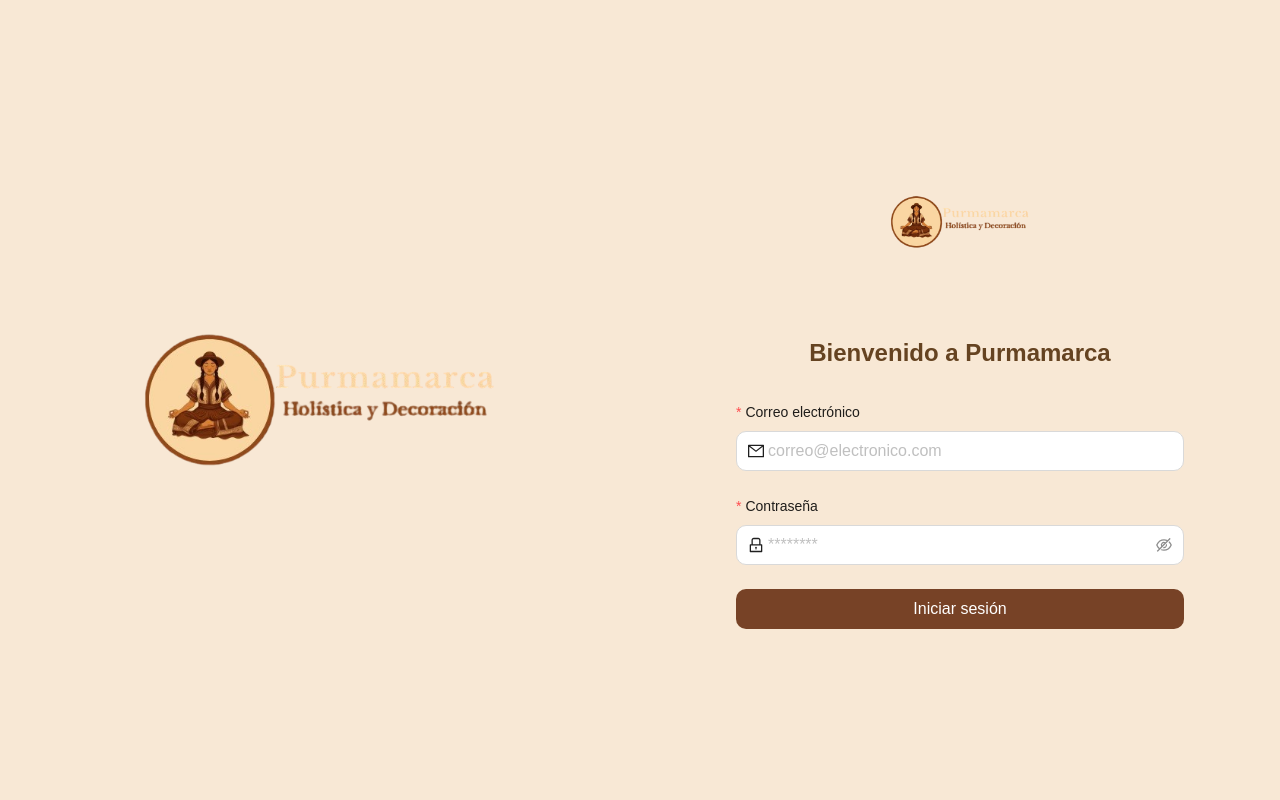
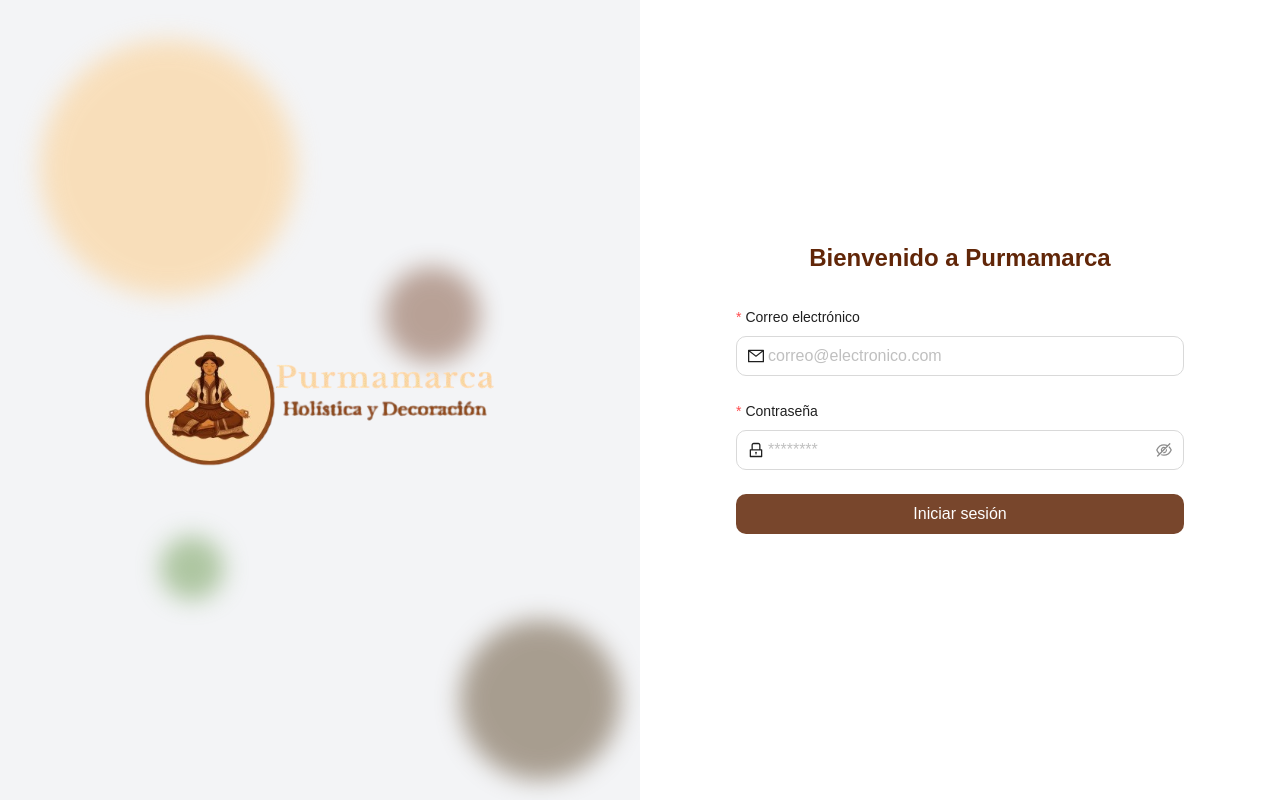
Before and after one commit to nicolasaddamo1/fe-purmamarca, a Next.js app: page /login in a window 1280 px wide. Built offline with nearby package versions, Linux system fonts and the light colour scheme; no server answers; a web font is replaced by a local one; what @ant-design/nextjs-registry would draw is missing.

Commit message:
style: ajustes resposive mas estilos en login

```diff
--- a/src/app/(site)/page.tsx
+++ b/src/app/(site)/page.tsx
@@ -105,7 +105,7 @@ const Page: React.FC = () => {
               key={prod.id}
               id={prod.id}
               available={prod.available}
-              onSale={prod.onSale} // 👈 Agregá esta línea
+              onSale={prod.onSale}
               priceOnSale={prod.priceOnSale}
               name={prod.name}
               price={prod.price}
--- a/src/components/Footer/Footer.tsx
+++ b/src/components/Footer/Footer.tsx
@@ -5,7 +5,7 @@ import Link from "next/link";
 export default function Footer() {
   return (
     <footer className="bg-app border-secondary border-t text-maroon">
-      <div className="gap-8 grid grid-cols-1 sm:grid-cols-2 md:grid-cols-4 mx-auto px-6 py-10 max-w-7xl md:text-left text-center">
+      <div className="gap-8 grid grid-cols-2 sm:grid-cols-3 md:grid-cols-4 mx-auto px-6 py-10 max-w-7xl md:text-left text-center">
         {/* Columna 1 */}
         <div className="flex items-start gap-4 md:col-span-1">
           <Link href="/login">
@@ -51,7 +51,7 @@ export default function Footer() {
         </div>
 
         {/* Columna 4 */}
-        <div className="self-center md:text-left text-center">
+        <div className="flex-row self-center md:text-left text-center">
           <h2 className="font-semibold text-secondary text-lg">Llegamos a</h2>
           <ul className="space-y-1 mt-2">
             <li className="text-maroon">TODO</li>
--- a/src/components/ProductosView/Category/Category.tsx
+++ b/src/components/ProductosView/Category/Category.tsx
@@ -26,7 +26,9 @@ const Category: React.FC<CategoryProps> = ({ id, name, imageUrl }) => {
           priority
         />
       </div>
-      <h5 className="w-24 font-medium text-sm text-center truncate">{name}</h5>
+      <span className="w-24 font-medium text-primary text-sm text-center truncate">
+        {name}
+      </span>
     </Link>
   );
 };
--- a/src/components/ProductosView/HeadOfSection/HeadSection.tsx
+++ b/src/components/ProductosView/HeadOfSection/HeadSection.tsx
@@ -15,12 +15,13 @@ function HeadSection({
 }) {
   return (
     <div className="flex md:flex-row flex-col justify-between items-end p-2 md:px-10">
-      <h4 className="flex gap-2 font-semibold text-chocolate text-lg md:text-2xl tracking-wide">
+      <h4 className="-left-8 relative flex md:flex-row flex-col items-center md:items-start gap-2 font-semibold text-chocolate text-xl md:text-2xl md:text-left text-center tracking-wide">
         {name}
-        <span className="font-medium text-primary/80">
+        <span className="font-medium text-primary/80 md:text-2xl text-3xl">
           {highlight ? highlight : null}
         </span>
       </h4>
+
       {verMas && (
         <Link href={link!} className="group relative transition-colors">
           <span className="flex items-center text-secondary hover:text-maroon text-sm md:text-lg transition-colors">
--- a/src/components/auth/LoginForm.tsx
+++ b/src/components/auth/LoginForm.tsx
@@ -10,14 +10,12 @@ import {
   EyeInvisibleOutlined,
   EyeTwoTone,
 } from "@ant-design/icons";
-import Image from "next/image";
+
 import { toast } from "react-toastify";
 import { useStore } from "@/store/useStore";
 
-// Función utilitaria para decodificar el payload del JWT
 const decodeJwt = (token: string) => {
   try {
-    // btoa/atob solo funciona en el cliente. Ya que es un componente "use client", esto es seguro.
     return JSON.parse(atob(token.split(".")[1]));
   } catch (e) {
     return null;
@@ -35,32 +33,24 @@ const LoginForm: React.FC = () => {
       const data = await loginRequest(values.email, values.password);
       const { accessToken } = data;
 
-      // 1. Decodificar el token para obtener los datos
       const decoded = decodeJwt(accessToken);
 
       if (!decoded) {
-        // Si el token no se puede decodificar, es un error
         throw new Error("Token de sesión no válido.");
       }
 
-      // 2. Construir el objeto user
-      // Usamos los datos del JWT, incluyendo el 'isAdmin' que viene del back (aunque lo ignoraremos luego)
       const user = {
         name: decoded.name || values.email.split("@")[0],
         email: decoded.email,
-        isAdmin: decoded.isAdmin, // Podría ser false, pero ya no importa
+        isAdmin: decoded.isAdmin,
       };
 
-      // 3. ❌ ELIMINAMOS LA VALIDACIÓN ESTRICTA DE ROLES ❌
-      // Si el login fue exitoso y tenemos el token, es suficiente para el dashboard.
-
-      // 4. Login exitoso
       login(user, accessToken);
       toast.success("Inicio de sesión exitoso 👏");
       router.push("/dashboard");
     } catch (error) {
       console.error("LOGIN ERROR:", error);
-      // Mantenemos el mensaje genérico para errores de credenciales o de token
+
       toast.error("Usuario o contraseña incorrectos");
     } finally {
       setLoading(false);
@@ -75,17 +65,7 @@ const LoginForm: React.FC = () => {
       className="w-full"
       autoComplete="off"
     >
-      <div className="flex justify-center mb-10">
-        <Image
-          src="/purlogo.png"
-          alt="Logo Purmamarca"
-          width={150}
-          height={150}
-          priority
-        />
-      </div>
-
-      <h1 className="mb-8 font-semibold text-[#654321] text-2xl text-center">
+      <h1 className="mb-8 font-semibold text-chocolate text-2xl text-center">
         Bienvenido a Purmamarca
       </h1>
 
@@ -98,7 +78,7 @@ const LoginForm: React.FC = () => {
         ]}
       >
         <Input
-          prefix={<MailOutlined className="text-[#654321]" />}
+          prefix={<MailOutlined className="text-chocolate" />}
           placeholder="correo@electronico.com"
           size="large"
         />
@@ -110,12 +90,12 @@ const LoginForm: React.FC = () => {
         rules={[{ required: true, message: "Ingrese su contraseña" }]}
       >
         <Input.Password
-          prefix={<LockOutlined className="text-[#654321]" />}
+          prefix={<LockOutlined className="text-chocolate" />}
           iconRender={(visible) =>
             visible ? (
               <EyeTwoTone twoToneColor="#654321" />
             ) : (
-              <EyeInvisibleOutlined className="text-[#654321]" />
+              <EyeInvisibleOutlined className="text-chocolate" />
             )
           }
           placeholder="********"
@@ -129,7 +109,7 @@ const LoginForm: React.FC = () => {
           htmlType="submit"
           loading={loading}
           size="large"
-          className="bg-[#654321] w-full"
+          className="bg-chocolate w-full"
         >
           Iniciar sesión
         </Button>
--- a/src/components/auth/LoginLayput.tsx
+++ b/src/components/auth/LoginLayput.tsx
@@ -1,5 +1,3 @@
-"use client";
-
 import React from "react";
 import Image from "next/image";
 
@@ -7,22 +5,73 @@ interface LoginLayoutProps {
   children: React.ReactNode;
 }
 
+const BackgroundCircles: React.FC = () => {
+  const circles = [
+    {
+      size: "w-64 h-64",
+      color: "bg-[#fbd6a2]",
+      top: "top-10",
+      left: "left-10",
+      opacity: "opacity-70",
+    },
+
+    {
+      size: "w-40 h-40",
+      color: "bg-[#76644c]",
+      bottom: "bottom-5",
+      right: "right-5",
+      opacity: "opacity-60",
+    },
+
+    {
+      size: "w-24 h-24",
+      color: "bg-[#612608]",
+      top: "top-1/3",
+      right: "right-1/4",
+      opacity: "opacity-40",
+    },
+
+    {
+      size: "w-16 h-16",
+      color: "bg-[#6a994e]",
+      bottom: "bottom-1/4",
+      left: "left-1/4",
+      opacity: "opacity-50",
+    },
+  ];
+
+  return (
+    <>
+      {circles.map((circle, index) => (
+        <div
+          key={index}
+          className={`absolute rounded-full filter blur-md ${circle.size} ${circle.color} ${circle.top} ${circle.bottom} ${circle.left} ${circle.right} ${circle.opacity}`}
+          style={{ zIndex: 0 }}
+        />
+      ))}
+    </>
+  );
+};
+
 const LoginLayout: React.FC<LoginLayoutProps> = ({ children }) => {
   return (
     <div className="flex h-screen">
-      {/* Imagen lateral */}
-      <div className="hidden md:flex justify-center items-center bg-fondo-claro md:w-1/2 overflow-hidden">
+      <div className="hidden relative md:flex justify-center items-center bg-gray-100 p-8 md:w-1/2 overflow-hidden">
+        <BackgroundCircles />
+
+        <div className="z-10 relative">
           <Image
             src="/purlogo.png"
             alt="Logo Purmamarca"
             width={380}
             height={380}
+            className="object-contain"
             priority
           />
         </div>
+      </div>
 
-      {/* Formulario */}
-      <div className="flex flex-col justify-center px-8 md:px-16 lg:px-24 w-full md:w-1/2">
+      <div className="flex flex-col justify-center bg-white px-8 md:px-16 lg:px-24 w-full md:w-1/2">
         <div className="mx-auto w-full max-w-md">{children}</div>
       </div>
     </div>
```
Also changed, not shown: src/components/LogingUI/LoginForm.tsx (deleted, +0 -53 lines). Lines whose indentation alone changed are shown as unchanged.
